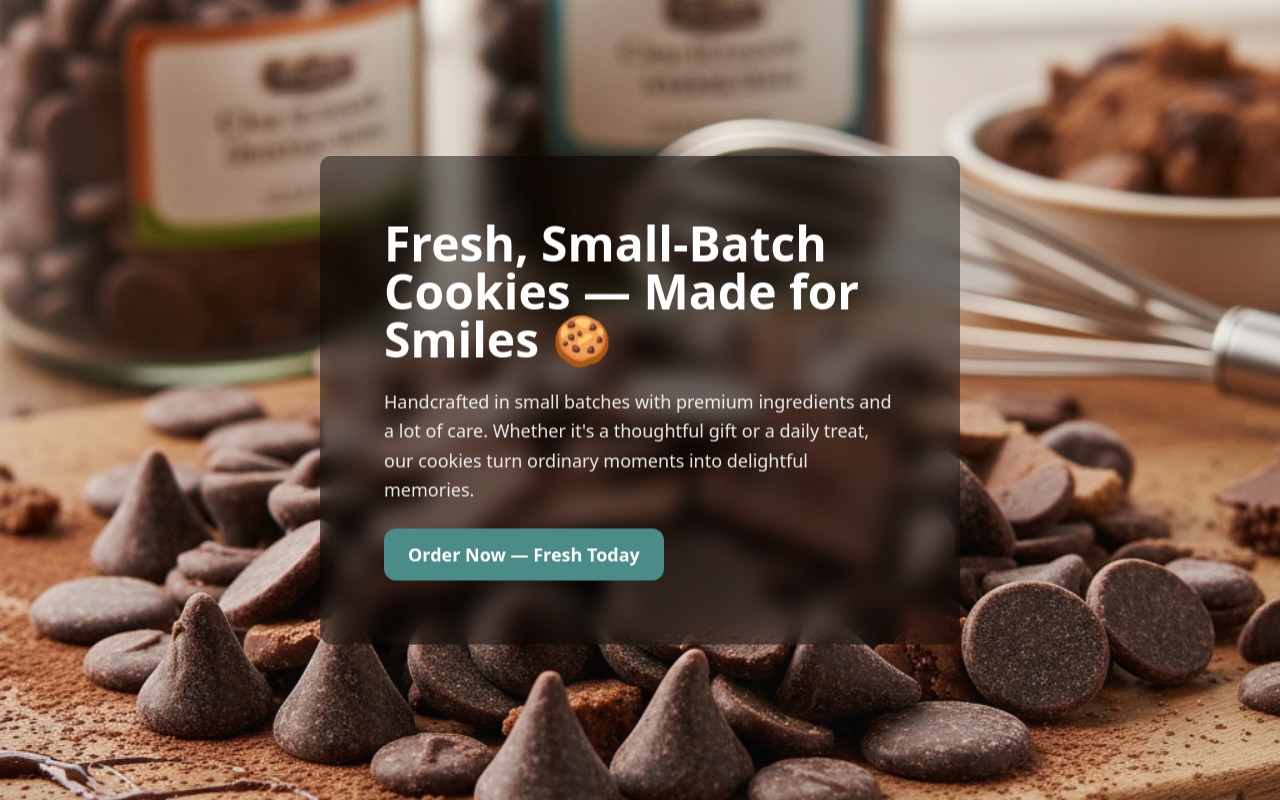
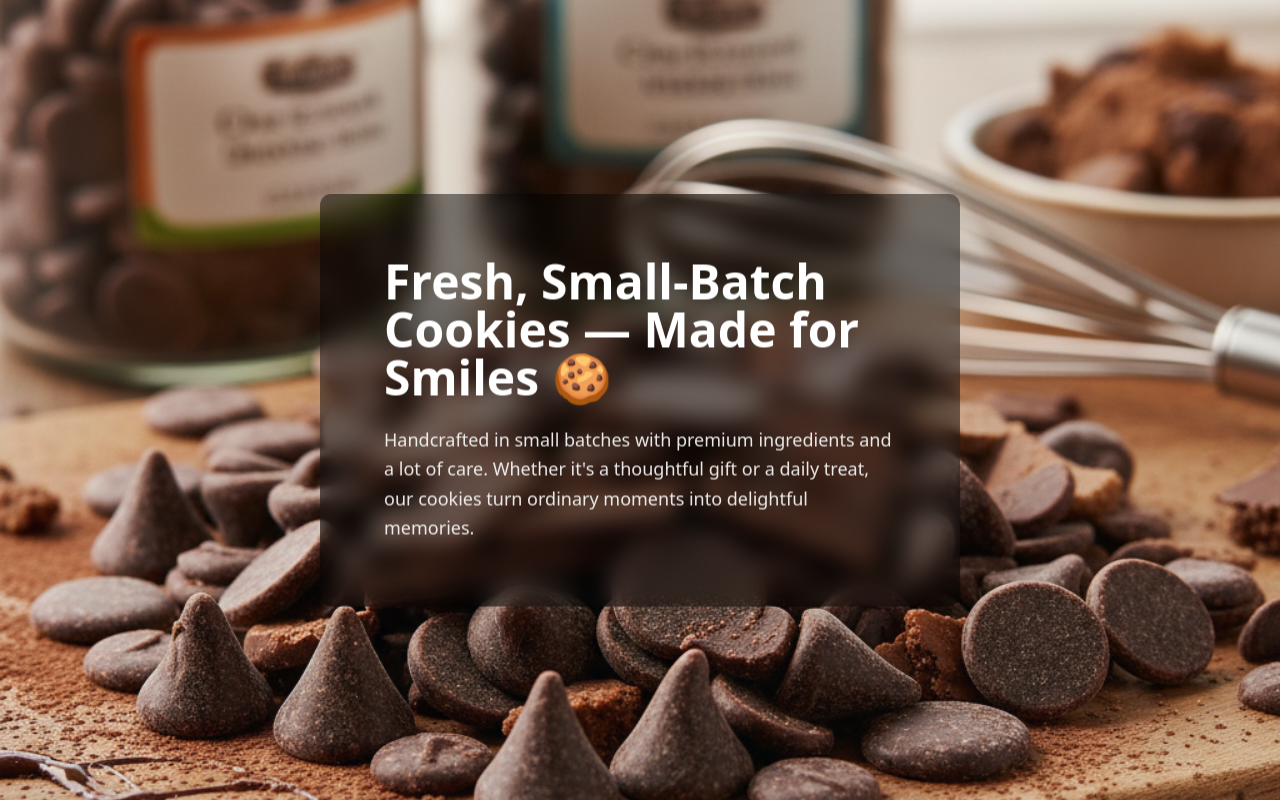
Before and after one commit to if07012/philohouse, a Next.js app: page / in a window 1280 px wide. Built offline with nearby package versions, Linux system fonts and the light colour scheme.

Commit message:
hide order

```diff
--- a/app/order/list/page.tsx
+++ b/app/order/list/page.tsx
@@ -420,9 +420,6 @@ export default function OrdersListPage() {
                         className="flex flex-col sm:flex-row sm:items-center gap-2 sm:gap-4 p-3 bg-gray-50 rounded-lg border border-gray-200"
                       >
                         <div className="flex-1 flex items-center gap-4">
-                          <span className="font-semibold text-dark-blue min-w-[200px]">
-                            {group.cookieName}
-                          </span>
                           <span className="text-gray-600 min-w-[100px]">
                             {item.quantity} item{item.quantity !== 1 ? "s" : ""}
                           </span>
--- a/app/page.tsx
+++ b/app/page.tsx
@@ -2,6 +2,18 @@
 import Image from "next/image";
 import Link from "next/link";
 import { useEffect, useState } from "react";
+
+const OrderButton = () => {
+  return (
+    <div className="flex items-center gap-4">
+      <Link href="/order">
+        <button className="px-6 py-3 bg-[#4a8c88] text-white rounded-xl text-lg font-semibold hover:bg-[#4a8c88] transition">
+          Order Now — Fresh Today
+        </button>
+      </Link>
+    </div>
+  );
+};
 
 export default function Home() {
   return (
@@ -19,13 +31,7 @@ export default function Home() {
             Whether it's a thoughtful gift or a daily treat, our cookies turn ordinary moments into delightful memories.
           </p>
 
-          <div className="flex items-center gap-4">
-            <Link href="/order">
-              <button className="px-6 py-3 bg-[#4a8c88] text-white rounded-xl text-lg font-semibold hover:bg-[#4a8c88] transition">
-                Order Now — Fresh Today
-              </button>
-            </Link>
-          </div>
+          {false && <OrderButton />}
         </div>
 
       </section>
```
